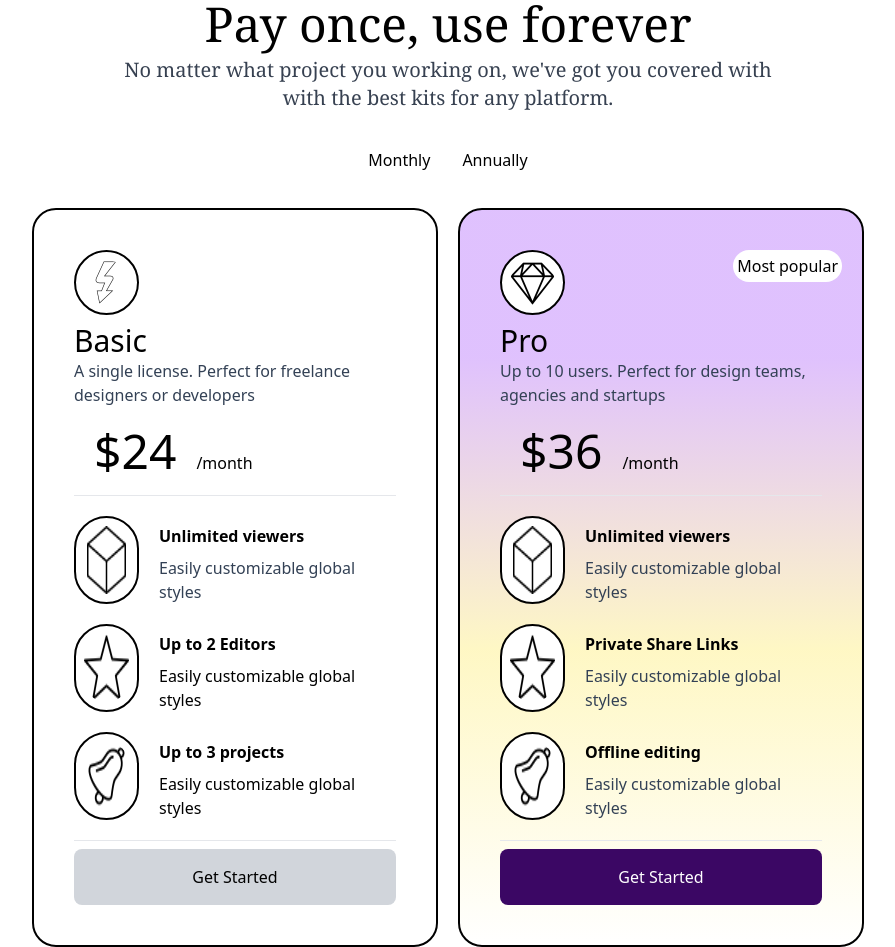
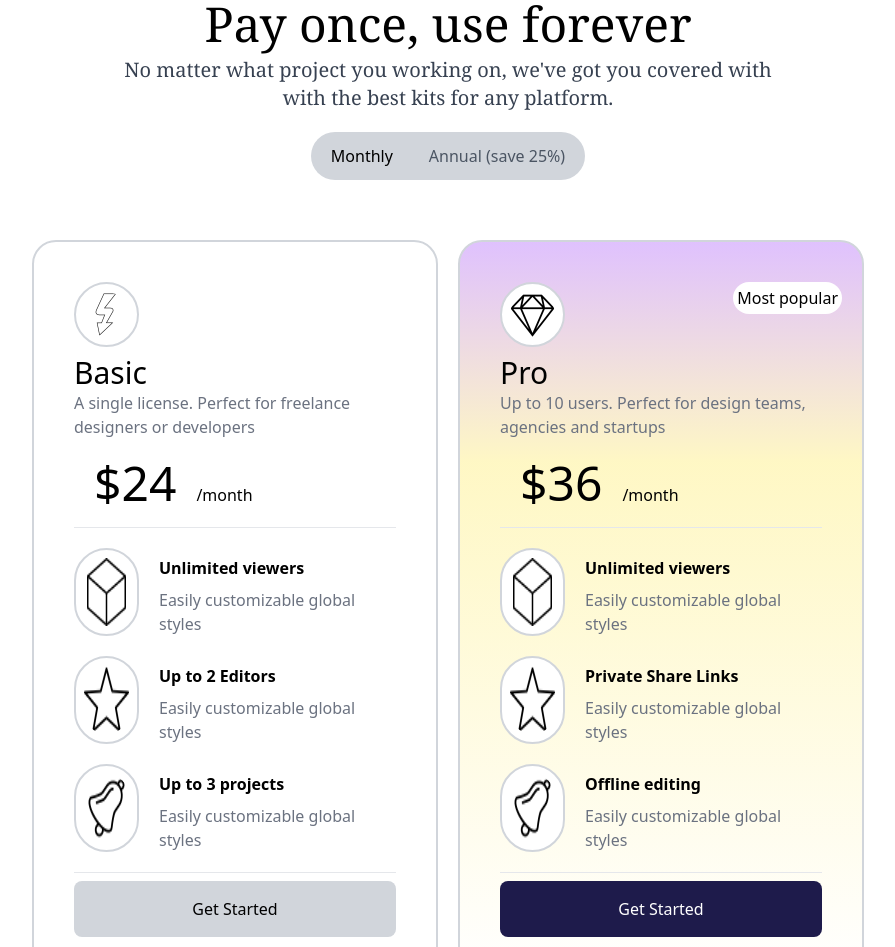
Before and after one commit to kauaw19/membershipstailwind, a website: page index.html in a window 1280 px wide. Shown: the top 947 px of the page, without its empty margins (192-1087 px from the left). Drawn offline with Linux system fonts and the light colour scheme.

Commit message:
button style

```diff
--- a/index.html
+++ b/index.html
@@ -21,20 +21,20 @@
         </section>
         <div
           name="switch__container"
-          class="flex items-center justify-center pt-5"
+          class="flex items-center justify-center pt-5 pb-10"
         >
           <label
             for="button-click"
-            class="inline-flex items-center p-2 rounded-md cursor-pointer dark:text-gray-800"
+            class="inline-flex gap-1 items-center p-1 bg-gray-300 rounded-full cursor-pointer dark:text-gray-800"
           >
             <input id="button-click" type="checkbox" class="hidden peer" />
             <span
-              class="px-4 py-2 rounded-l-md dark:bg-gray-400 peer-checked:dark:bg-gray-300"
+              class="px-4 py-2 rounded-full text-black dark:bg-white peer-checked:dark:bg-gray-300 peer-checked:dark:text-gray-600 duration-700"
               >Monthly</span
             >
             <span
-              class="px-4 py-2 rounded-r-md dark:bg-gray-300 peer-checked:dark:bg-gray-400"
-              >Annually</span
+              class="px-4 py-2 rounded-full text-gray-600 dark:bg-gray-300 peer-checked:dark:bg-white peer-checked:dark:text-black duration-700"
+              >Annual (save 25%)</span
             >
           </label>
         </div>
@@ -46,10 +46,10 @@
           >
             <div
               name="sub-page__bottom-memberships column-start"
-              class="border-black border-2 border-solid p-10 rounded-3xl"
+              class="border-gray-300 border-2 border-solid p-10 rounded-3xl"
             >
               <img
-                class="bg-white p-2 h-32px border-2 border-solid border-black rounded-full"
+                class="bg-white p-2 h-32px border-2 border-solid border-gray-300 rounded-full"
                 name="sub-page__bottom-box-img"
                 src="imgs/icons8-lighting-45.png"
                 alt="icon-lighting"
@@ -57,7 +57,7 @@
               <h2 name="sub-page__bottom-title" class="text-3xl mg-0 mt-2">
                 Basic
               </h2>
-              <p name="sub-page__bottom-text" class="text-slate-700">
+              <p name="sub-page__bottom-text" class="text-gray-500">
                 A single license. Perfect for freelance <br />
                 designers or developers
               </p>
@@ -77,7 +77,7 @@
               <hr />
               <div name="sub-page__bottom-box" class="flex my-5">
                 <img
-                  class="bg-white p-2 h-32px border-2 border-solid border-black rounded-full"
+                  class="bg-white p-2 h-32px border-2 border-solid border-gray-300 rounded-full"
                   name="sub-page__bottom-box-img"
                   src="imgs/icons8-cube-45.png"
                   alt="icon-cube"
@@ -85,18 +85,18 @@
                 <div class="ml-5 mt-2">
                   <h3
                     name="sub-page__bottom-box-title"
-                    class="font-extrabold m-0 mb-2"
+                    class="font-bold m-0 mb-2"
                   >
                     Unlimited viewers
                   </h3>
-                  <p name="sub-page__bottom-box-text" class="text-slate-700">
+                  <p name="sub-page__bottom-box-text" class="text-gray-500">
                     Easily customizable global styles
                   </p>
                 </div>
               </div>
               <div name="sub-page__bottom-box" class="flex my-5">
                 <img
-                  class="bg-white p-2 h-32px border-2 border-solid border-black rounded-full"
+                  class="bg-white p-2 h-32px border-2 border-solid border-gray-300 rounded-full"
                   name="sub-page__bottom-box-img"
                   src="imgs/icons8-star-45.png"
                   alt="icon-star"
@@ -104,18 +104,18 @@
                 <div class="ml-5 mt-2">
                   <h3
                     name="sub-page__bottom-box-title"
-                    class="font-extrabold m-0 mb-2"
+                    class="font-bold m-0 mb-2"
                   >
                     Up to 2 Editors
                   </h3>
-                  <p name="sub-page__bottom-box-text">
+                  <p name="sub-page__bottom-box-text" class="text-gray-500">
                     Easily customizable global styles
                   </p>
                 </div>
               </div>
               <div name="sub-page__bottom-box" class="flex my-5">
                 <img
-                  class="bg-white p-2 h-32px border-2 border-solid border-black rounded-full"
+                  class="bg-white p-2 h-32px border-2 border-solid border-gray-300 rounded-full"
                   name="sub-page__bottom-box-img"
                   src="imgs/icons8-bell-45.png"
                   alt="icon-bell"
@@ -123,11 +123,11 @@
                 <div class="ml-5 mt-2">
                   <h3
                     name="sub-page__bottom-box-title"
-                    class="font-extrabold m-0 mb-2"
+                    class="font-bold m-0 mb-2"
                   >
                     Up to 3 projects
                   </h3>
-                  <p name="sub-page__bottom-box-text">
+                  <p name="sub-page__bottom-box-text" class="text-gray-500">
                     Easily customizable global styles
                   </p>
                 </div>
@@ -155,7 +155,7 @@
 -->
             <div
               name="sub-page__bottom-memberships gradient-background"
-              class="bg-gradient-to-b from-purple-400/50 from-20% via-yellow-200/50 via-60% border-black border-2 border-solid p-10 rounded-3xl relative"
+              class="bg-gradient-to-b from-purple-400/50 from-0% via-yellow-200/50 via-30% border-gray-300 border-2 border-solid p-10 rounded-3xl relative"
             >
               <p
                 name="sub-page__bottom-mostpopular"
@@ -164,7 +164,7 @@
                 Most popular
               </p>
               <img
-                class="bg-white p-2 h-32px border-2 border-solid border-black rounded-full"
+                class="bg-white p-2 h-32px border-2 border-solid border-gray-300 rounded-full"
                 name="sub-page__bottom-box-img"
                 src="imgs/icons8-diamond-45.png"
                 alt="icon-diamond"
@@ -172,7 +172,7 @@
               <h2 name="sub-page__bottom-title" class="text-3xl mg-0 mt-2">
                 Pro
               </h2>
-              <p name="sub-page__bottom-text" class="text-slate-700">
+              <p name="sub-page__bottom-text" class="text-gray-500">
                 Up to 10 users. Perfect for design teams, <br />
                 agencies and startups
               </p>
@@ -192,7 +192,7 @@
               <hr />
               <div name="sub-page__bottom-box" class="flex my-5">
                 <img
-                  class="bg-white p-2 h-32px border-2 border-solid border-black rounded-full"
+                  class="bg-white p-2 h-32px border-2 border-solid border-gray-300 rounded-full"
                   name="sub-page__bottom-box-img"
                   src="imgs/icons8-cube-45.png"
                   alt="icon-cube"
@@ -200,18 +200,18 @@
                 <div class="ml-5 mt-2">
                   <h3
                     name="sub-page__bottom-box-title"
-                    class="font-extrabold m-0 mb-2"
+                    class="font-bold m-0 mb-2"
                   >
                     Unlimited viewers
                   </h3>
-                  <p name="sub-page__bottom-box-text" class="text-slate-700">
+                  <p name="sub-page__bottom-box-text" class="text-gray-500">
                     Easily customizable global styles
                   </p>
                 </div>
               </div>
               <div name="sub-page__bottom-box" class="flex my-5">
                 <img
-                  class="bg-white p-2 h-32px border-2 border-solid border-black rounded-full"
+                  class="bg-white p-2 h-32px border-2 border-solid border-gray-300 rounded-full"
                   name="sub-page__bottom-box-img"
                   src="imgs/icons8-star-45.png"
                   alt="icon-star"
@@ -219,18 +219,18 @@
                 <div class="ml-5 mt-2">
                   <h3
                     name="sub-page__bottom-box-title"
-                    class="font-extrabold m-0 mb-2"
+                    class="font-bold m-0 mb-2"
                   >
                     Private Share Links
                   </h3>
-                  <p name="sub-page__bottom-box-text" class="text-slate-700">
+                  <p name="sub-page__bottom-box-text" class="text-gray-500">
                     Easily customizable global styles
                   </p>
                 </div>
               </div>
               <div name="sub-page__bottom-box" class="flex my-5">
                 <img
-                  class="bg-white p-2 h-32px border-2 border-solid border-black rounded-full"
+                  class="bg-white p-2 h-32px border-2 border-solid border-gray-300 rounded-full"
                   name="sub-page__bottom-box-img"
                   src="imgs/icons8-bell-45.png"
                   alt="icon-bell"
@@ -238,11 +238,11 @@
                 <div class="ml-5 mt-2">
                   <h3
                     name="sub-page__bottom-box-title"
-                    class="font-extrabold m-0 mb-2"
+                    class="font-bold m-0 mb-2"
                   >
                     Offline editing
                   </h3>
-                  <p name="sub-page__bottom-box-text" class="text-slate-700">
+                  <p name="sub-page__bottom-box-text" class="text-gray-500">
                     Easily customizable global styles
                   </p>
                 </div>
@@ -251,7 +251,7 @@
               <a
                 href=""
                 name="sub-page__bottom-button buttom-right-style"
-                class="bg-purple-950 text-center m-0 block p-4 no-underline text-white rounded-lg mt-2"
+                class="bg-indigo-950 text-center m-0 block p-4 no-underline text-white rounded-lg mt-2"
                 >Get Started</a
               >
             </div>
--- a/main.js
+++ b/main.js
@@ -21,6 +21,7 @@ function monthPrices() {
   planTypeAnnual.textContent = "/month";
   priceMonth.textContent = "$24";
   planTypeMonth.textContent = "/month";
+
 }
 function annualPrices() {
   priceAnnual.textContent = "$99.99";
--- a/package.json
+++ b/package.json
@@ -1,6 +1,7 @@
 {
   "devDependencies": {
-    "tailwindcss": "^3.3.2"
+    "tailwindcss": "^3.3.2",
+    "tailwindcss-animate": "^1.0.6"
   },
   "scripts": {
     "css": "npx tailwindcss -i input.css -o output.css --watch"
```
Also changed, not shown: output.css, 1 other file.
